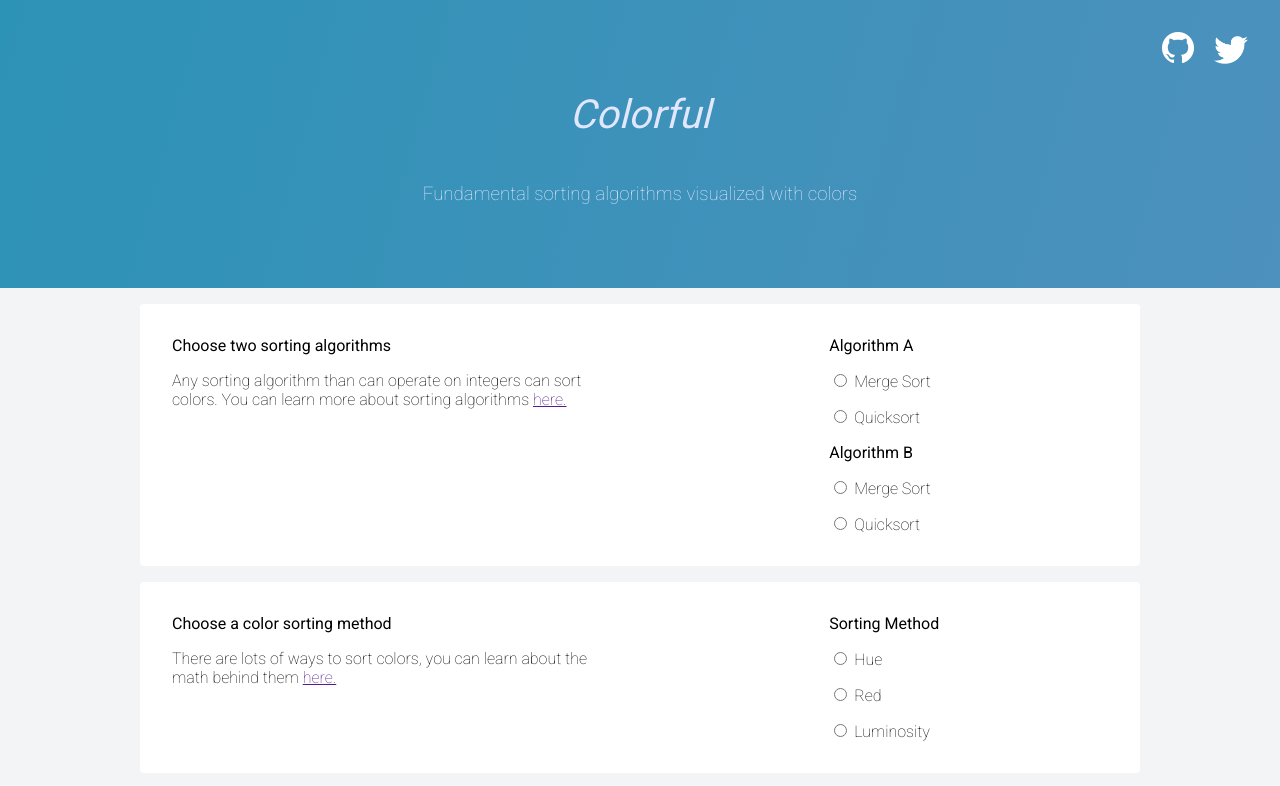
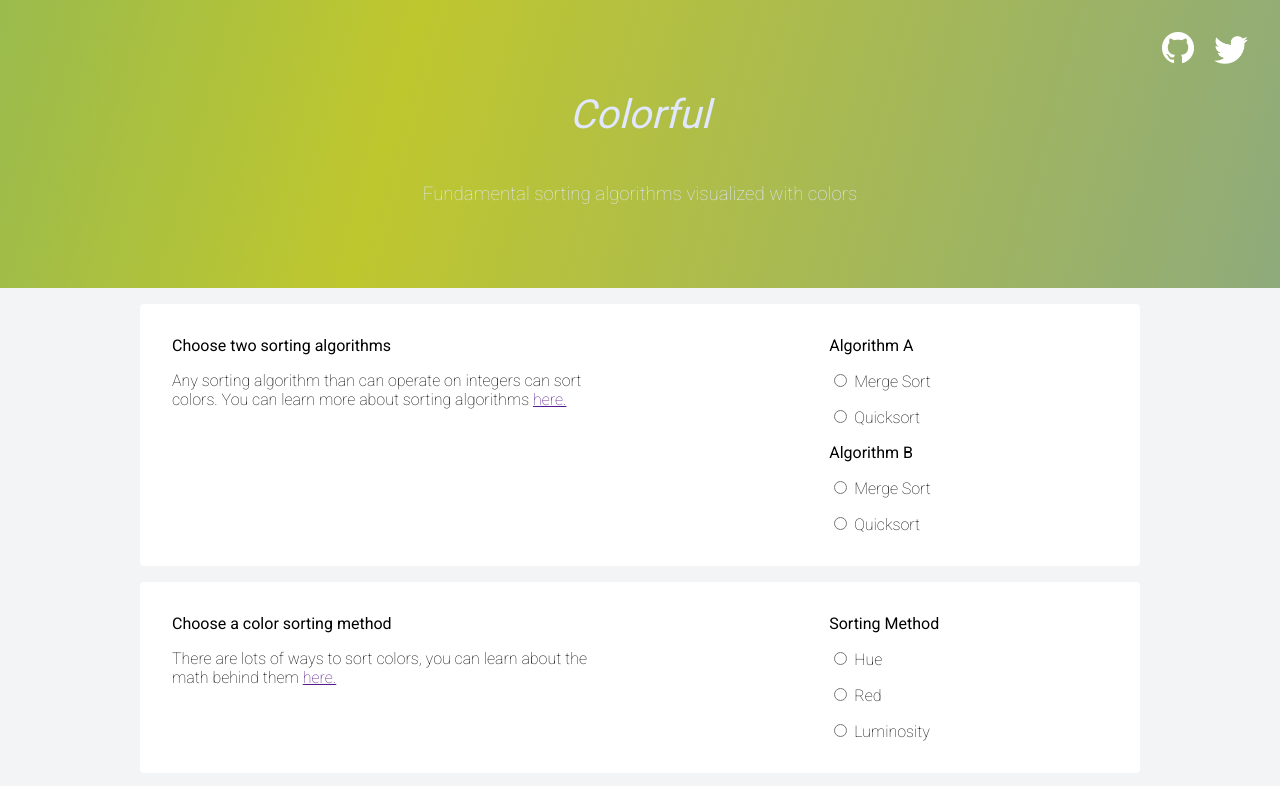
Before and after one commit to haydenbetts/color-sort-visualizer, a website built with Parcel: page src/index.html in a window 1280 px wide. Shown: the top 786 px of the page. Built offline with nearby package versions, Linux system fonts and the light colour scheme.

```diff
--- a/src/styles.css
+++ b/src/styles.css
@@ -229,7 +229,7 @@
 }
 
 .heading-container {
-	background: linear-gradient(-75deg, var(--main-background-color), #2193b3, #63a36b);
+	background: linear-gradient(-75deg, var(--main-background-color), #bfc72e, #2193b3, #63a36b);
 	background-size: 400% 400%;
 	animation: gradient 20s ease infinite;
 }
```
Also changed, not shown: src/assets/hero.png.
